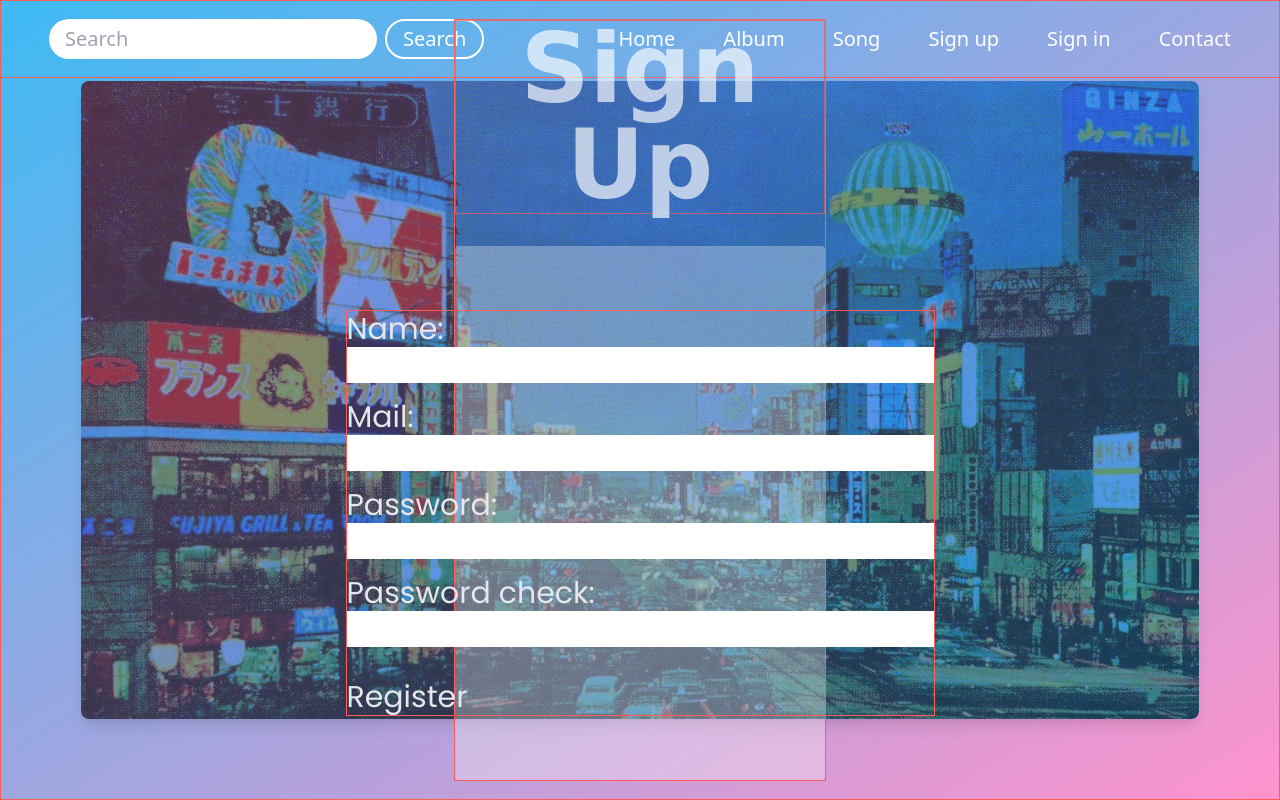
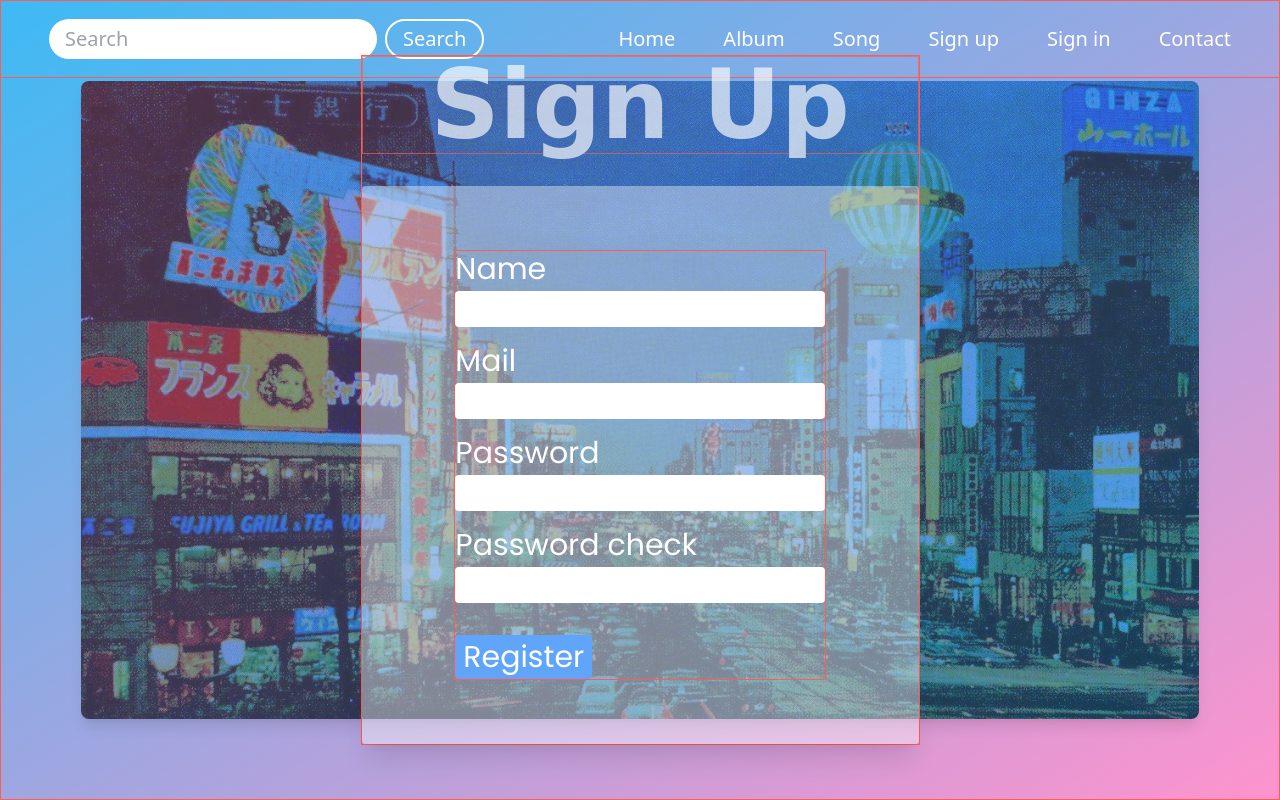
Before and after one commit to ayumitanaka13/japanese-citypop, a Flask app: page /register in a window 1280 px wide. Run offline with Flask 2, Linux system fonts and the light colour scheme; style sheets or scripts are compiled from the project's sources; some libraries are stand-ins or nearby versions; some web fonts are replaced.

Commit message:
change forms.py

```diff
--- a/flaskr/forms.py
+++ b/flaskr/forms.py
@@ -5,15 +5,15 @@ from wtforms import ValidationError
 from flaskr.models import User
 
 class LoginForm(Form):
-    email = StringField('Mail:', validators=[DataRequired(), Email('Your email adress is not correct.')])
-    password = PasswordField('Password:', validators=[DataRequired()])
-    submit = SubmitField('Login:')
+    email = StringField('Mail', validators=[DataRequired(), Email('Your email adress is not correct.')])
+    password = PasswordField('Password', validators=[DataRequired()])
+    submit = SubmitField('Login')
 
 class RegisterForm(Form):
-    email = StringField('Mail:', validators=[DataRequired(), Email()])
-    username = StringField('Name:', validators=[DataRequired()])
-    password = PasswordField('Password:', validators=[DataRequired(), EqualTo('password_confirm', message='Your password is not correct.')])
-    password_confirm = PasswordField('Password check:', validators=[DataRequired()])
+    email = StringField('Mail', validators=[DataRequired(), Email()])
+    username = StringField('Name', validators=[DataRequired()])
+    password = PasswordField('Password', validators=[DataRequired(), EqualTo('password_confirm', message='Your password is not correct.')])
+    password_confirm = PasswordField('Password check', validators=[DataRequired()])
     submit = SubmitField('Register')
 
     def validate_email(self, field):
--- a/flaskr/templates/register/register.html
+++ b/flaskr/templates/register/register.html
@@ -4,25 +4,25 @@
 
 <div class="h-screen w-screen p-8 md:p-12 md:py-20 xl:p-20 box">
     <div class="h-full w-full flex items-center justify-center bg-cover bg-center bg-no-repeat shadow-lg rounded-lg" style="background-image: linear-gradient(135deg, rgba(255, 147, 205, 0.3), rgba(61, 186, 244, 0.3)), url(/static/image/neon5.jpeg)">
-        <div class="w-1/3 box">
+        <div class="w-4/5 xl:w-1/2 2xl:w-1/3 box">
             <h1 class="text-7xl lg:text-8xl text-center font-black box animate-pulse">Sign Up</h1>
-            <div class="flex items-center justify-center bg-white bg-opacity-30 rounded mt-8 py-16">
-                <form method="POST" class="text-gray-200 box">
+            <div class="flex w-full items-center justify-center bg-white bg-opacity-40 rounded shadow-xl mt-8 py-16">
+                <form method="POST" class="w-2/3 text-white box">
                     {{form.csrf_token}}
-                    <h4 class="text-lg sm:text-3xl xl:text-3xl">
-                        {{render_field(form.username)}}
+                    <h4 class="text-lg sm:text-xl xl:text-3xl">
+                        {{render_field(form.username, class="w-full text-xl text-gray-400 rounded p-1 px-2 mt-1")}}
                     </h4>
-                    <h4 class="text-lg sm:text-3xl xl:text-3xl mt-4">
-                        {{render_field(form.email)}}
+                    <h4 class="text-lg sm:text-xl xl:text-3xl mt-4">
+                        {{render_field(form.email, class="w-full text-xl text-gray-400 rounded p-1 px-2 mt-1")}}
                     </h4>
-                    <h4 class="text-lg sm:text-3xl xl:text-3xl mt-4">
-                        {{render_field(form.password)}}
+                    <h4 class="text-lg sm:text-xl xl:text-3xl mt-4">
+                        {{render_field(form.password, class="w-full text-xl text-gray-400 rounded p-1 px-2 mt-1")}}
                     </h4>
-                    <h4 class="text-lg sm:text-3xl xl:text-3xl mt-4">
-                        {{render_field(form.password_confirm)}}
+                    <h4 class="text-lg sm:text-xl xl:text-3xl mt-4">
+                        {{render_field(form.password_confirm, class="w-full text-xl text-gray-400 rounded p-1 px-2 mt-1")}}
                     </h4>
-                    <h4 class="text-lg sm:text-3xl xl:text-3xl mt-8">
-                        {{form.submit()}}
+                    <h4 class="text-lg sm:text-xl xl:text-3xl mt-8">
+                        {{form.submit(class="bg-blue-400 hover:bg-blue-500 rounded p-1 px-2")}}
                     </h4>
                 </form>
             </div>
```
Also changed, not shown: flaskr/templates/login/login.html (+6 -6 lines), flaskr/templates/user/user.html (+10 -5 lines), flaskr/static/css/base.css (line endings or trailing spaces).
